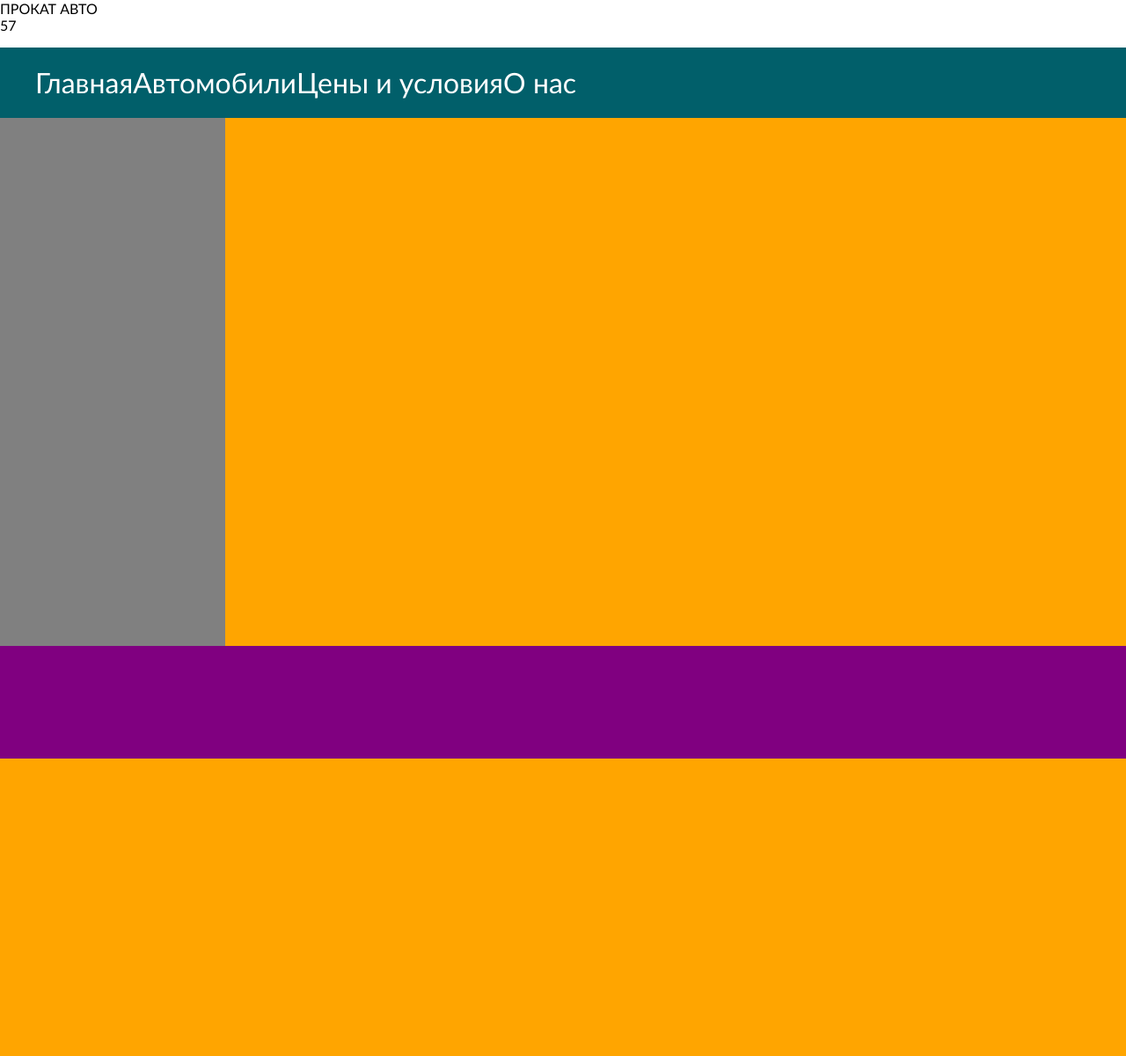
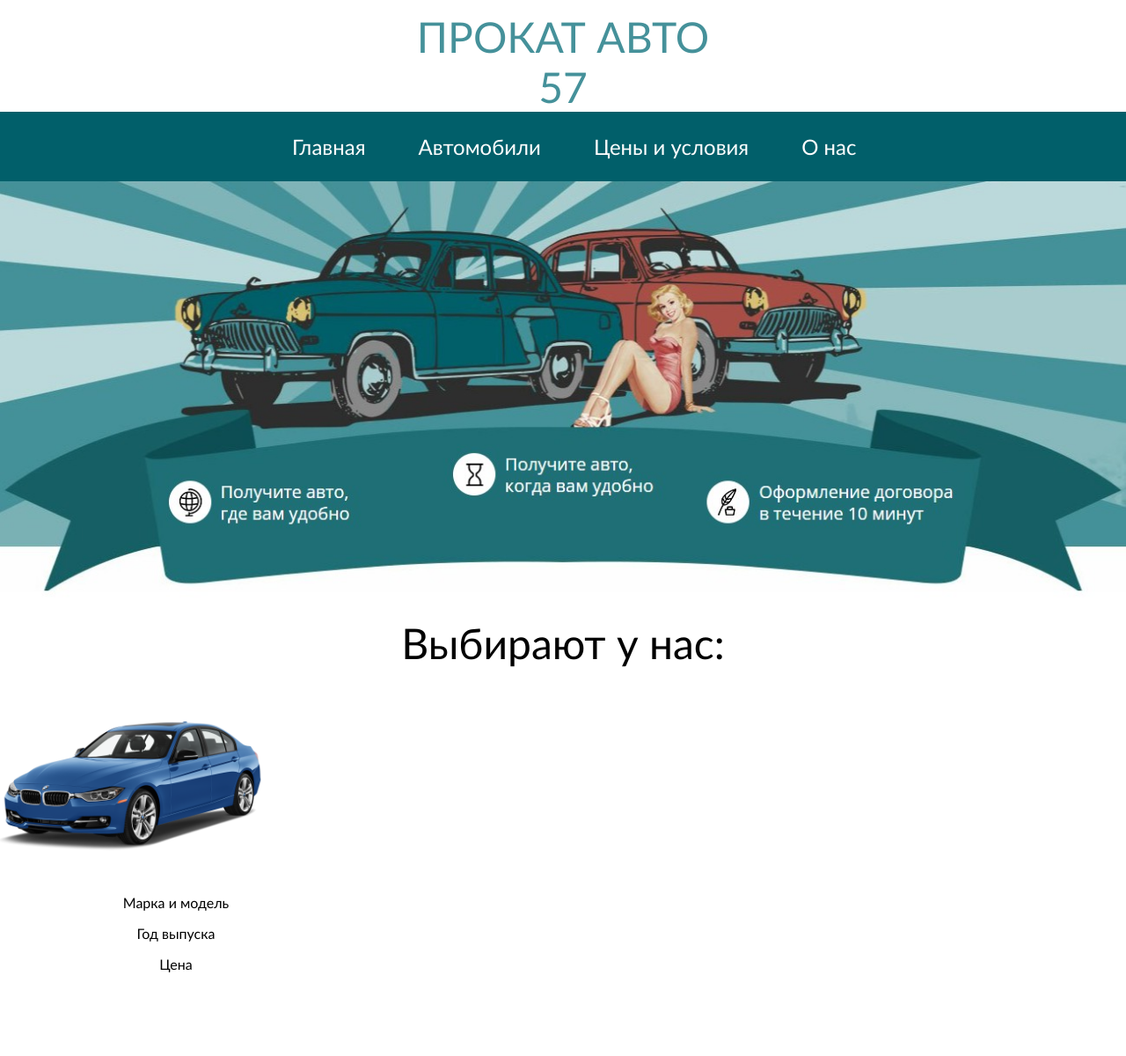
Before and after one commit to jej234/study, a PHP site: page /main.html in a window 1280 px wide. Shown: the whole page at 88% size. Before the commit the page ends 862 px from the top, so only its background shows below. Run offline with PHP 8.4, Linux system fonts and the light colour scheme.

Commit message:
начал делать карточку

```diff
--- a/rent_car/css/style.css
+++ b/rent_car/css/style.css
@@ -1,6 +1,6 @@
 * {
     font-family: Optima, sans-serif;
-
+    font-weight: 50;
 }
 
 body {
@@ -8,47 +8,68 @@ body {
     padding: 0;
 }
 
+h1 {
+    font-size: 3em;
+    color: black;
+}
+
 #container {
     width: 100%;
+    height: auto;
+    padding: 0;
 }
-.header {
-    color: #015f6a;
+#header {
+    color: #45919A;
     background-color: white;
     width: 100%;
-    height: 200px;
+    margin-bottom: 0%;
+}
 
+.text-header {
+    font-size: 3em;
+    text-align: center;
+    padding-top: 1%;
 }
 
 #navigation {
     background-color: #015F6A;
     width: 100%;
-    height: 80px;
-
 }
 
+
 #navigation ul {
+    margin: 0;
+    padding-left: 2%;
+    display: flex;
+    justify-content: center;
+    list-style-type: none;
+}
+
+#navigation ul li a {
+    display: block;
+    color: white;
+    font-size: 1.5em;
+    text-decoration: none;
+    padding: 25px 30px;
     text-align: center;
 }
 
-#navigation ul li {
-    list-style-type: none;
-    float: left;
-    padding-top: 20px;
-    margin: auto;
+#navigation ul li a:hover {
+    background-color: #01353b;
 }
 
+/*
+#navigation
 #navigation ul li a {
     color: white;
 
     font-size: 24pt;
     text-decoration: none;
-
-
 }
 
 #navigation ul li a:hover {
     color: gray;
-}
+} */
 
 .menu {
     background-color: gray;
@@ -58,16 +79,57 @@ body {
     height: 600px;
 }
 
-.content {
-    background-color: orange;
-    text-align: center;
-    width: 80%;
-    float: right;
-    height: 600px;
+#content {
+    width: 100%;
+    margin: 0;
 }
 
+#content .banner img {
+    width: 100%;
+}
+
+#content h1 {
+    text-align: center;
+    margin: 0;
+    padding: 1% 0;
+}
+
+/*#content .grid-cars {
+    display: grid;
+
+} */
+
+.car_card {
+    width: 400px;
+    height: 300px;
+    margin: 0;
+
+    /*box-shadow: 1px 2px 4px #000;
+    border: 2px solid #015F6A;
+    border-radius: 3%;
+    background-color: aquamarine; */
+}
+
+.car_card .top_card img {
+    width: 75%;
+    height: 60%;
+}
+
+.car_card .desc_card {
+    text-align: center;
+
+}
+
+/*
+p {
+    color: #45919A;
+    text-align: center;
+    font: 1.25em;
+} */
+
+
 .footer {
-    background-color: purple;
+
     bottom: 0;
     width: 100%;
     min-height: 8rem;
--- a/rent_car/main.html
+++ b/rent_car/main.html
@@ -7,8 +7,10 @@
 </head>
 <body>
     <div id="container">
-        <div class="text-header">
-            ПРОКАТ АВТО<br>57
+        <div id="header">
+            <div class="text-header">
+                ПРОКАТ АВТО<br>57
+            </div>
         </div>
         <div id="navigation">
             <ul>
@@ -18,9 +20,31 @@
                 <li><a href = "#">О нас</a></li>
             </ul>
         </div>
-        <div class="content">
-        </div>
-        <div class="menu">
+        <div id="content">
+            <div class="banner">
+                <img src="resources/1.jpg" alt="картинка автопрокат в Орле">
+            </div>
+            <h1>Выбирают у нас:</h1>
+            <div class="grid-cars">
+                <div class="car_card">
+                    <div class="top_card">
+                        <a href="#">
+                            <img src="resources/2.png" alt="картинка автомобиля на карточке">
+                        </a>
+                    </div>
+                    <div class="desc_card">
+                        <p>Марка и модель</p>
+                        <p>Год выпуска</p>
+                        <p>Цена</p>
+                    </div>
+
+                </div>
+                <!-- <div class="car_card"></div>
+                <div class="car_card"></div>
+                <div class="car_card"></div>
+            Год выпуска
+                        Тип КПП -->
+            </div>
 
         </div>
         <div class="footer">
```
Also changed, not shown: rent_car/resources/1.jpg (added), rent_car/resources/2.png (added).
